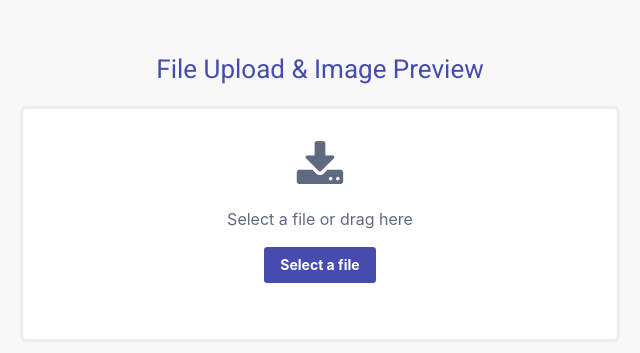
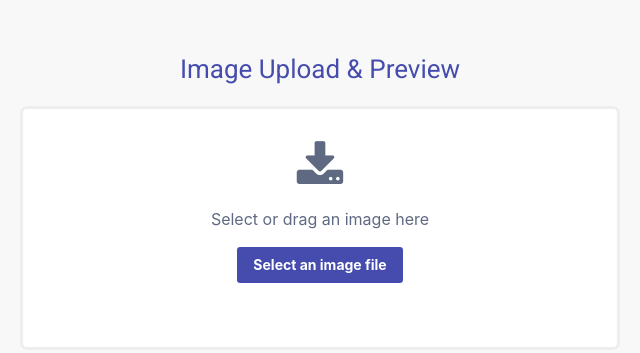
Before and after one commit to iathul/uploader, a website: page public/index.html in a window 1280 px wide. Shown: the whole page, without its empty margins (320-960 px from the left). Drawn offline with nearby package versions, Linux system fonts and the light colour scheme.

Commit message:
Text update

```diff
--- a/public/css/style.css
+++ b/public/css/style.css
@@ -133,6 +133,10 @@ p {
   display: none;
 }
 
+.uploader #select-img.hidden {
+  display: none;
+}
+
 .uploader progress,
 .uploader .progress {
   display: inline;
--- a/public/index.html
+++ b/public/index.html
@@ -13,7 +13,7 @@
 
 <body>
   <div class="container">
-    <h2 class="mt-4 mb-4">File Upload & Image Preview</h2>
+    <h2 class="mt-4 mb-4"> Image Upload & Preview</h2>
     <form id="file-upload-form" class="uploader">
       <input id="file-upload" type="file" name="fileUpload" accept="image/*" />
 
@@ -21,11 +21,16 @@
         <img id="file-image" src="#" alt="Preview" class="hidden">
         <div id="start">
           <i class="fa fa-download" aria-hidden="true"></i>
-          <div>Select a file or drag here </div>
-          <div id="notimage" class="hidden">Please select an image</div>
-          <span id="file-upload-btn" class="btn btn-primary">Select a file</span>
+          <div id="select-img">Select or drag an image here </div>
+          <div id="notimage" class="hidden mb-0">
+            <p class="text-danger">
+              Please select an image file
+            </p>
+          </div>
+          <div>
+            <span id="file-upload-btn" class="btn btn-primary">Select an image file</span>
+          </div>
         </div>
-
         <div id="response" class="hidden">
           <div id="messages"></div>
         </div>
--- a/public/js/script.js
+++ b/public/js/script.js
@@ -39,6 +39,7 @@ function parseFile(file) {
     )} </strong>`
   } else {
     document.getElementById('file-image').classList.add('hidden')
+    document.getElementById('select-img').classList.add('hidden')
     document.getElementById('notimage').classList.remove('hidden')
     document.getElementById('start').classList.remove('hidden')
     document.getElementById('response').classList.add('hidden')
```
